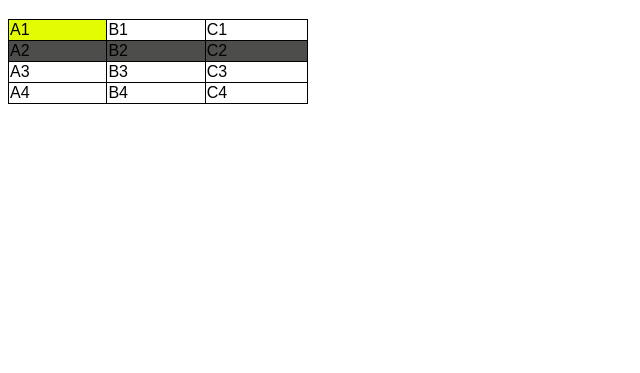
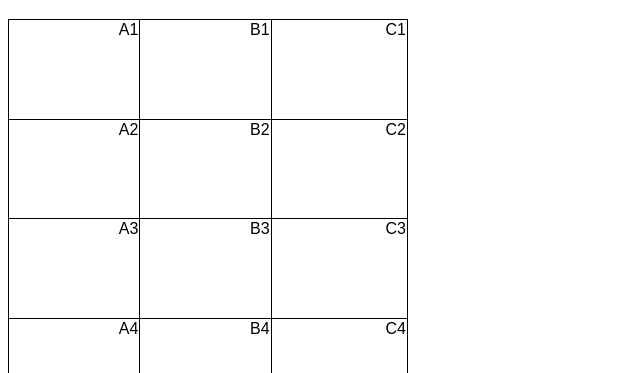
Before and after one commit to Andersonnalves/css-html, a plain HTML site: page modulo-03-html-css/ex023/tabela001.html in a window 1280 px wide. Shown: the part 61-434 px from the top of the page, without its empty margins (0-640 px from the left). Drawn offline with Linux system fonts and the light colour scheme.

Commit message:
tabela001

```diff
--- a/modulo-03-html-css/ex023/tabela.html
+++ b/modulo-03-html-css/ex023/tabela001.html
@@ -11,17 +11,13 @@
         }
         td{
             border: 1px solid black;
-
-        }
-        tr.linha{
-            background-color: rgb(77, 77, 76);
-        }
-         td.celula{
-            background-color: rgb(227, 252, 3);
+            text-align: right; /* alinhamento horizontal*/
+            vertical-align: top;/*alinhamento vertical*/
         }
 
         table {
-            width: 300px;
+            width: 400px;
+            height: 400px;
             border-collapse: collapse; /* nova propriedade para colar as linhas da tabela */
         }
     </style>
@@ -40,21 +36,22 @@ hierarquia de tabelas (simples)
 -->
     <table>
         <tr> <l-- tr = primeira linha -->
-            <td class="celula"> A1 </td>
+            <td> A1 </td>
             <td> B1 </td>
             <td> C1 </td>
-        </tr> <l-- tr = segunda linha -->
-        <tr class="linha">
+        </tr>
+
+        <tr> <l-- tr = segunda linha -->
             <td> A2 </td>
             <td> B2 </td>
             <td> C2 </td>
         </tr>
-        <tr><l-- tr = terceira linha -->
+        <tr> <l-- tr = terceira linha -->
             <td> A3 </td>
             <td> B3 </td>
             <td> C3 </td>
         </tr>
-        <tr><l-- tr = quarta linha -->
+        <tr> <l-- tr = quarta linha -->
             <td> A4 </td>
             <td> B4 </td>
             <td> C4 </td>
```
